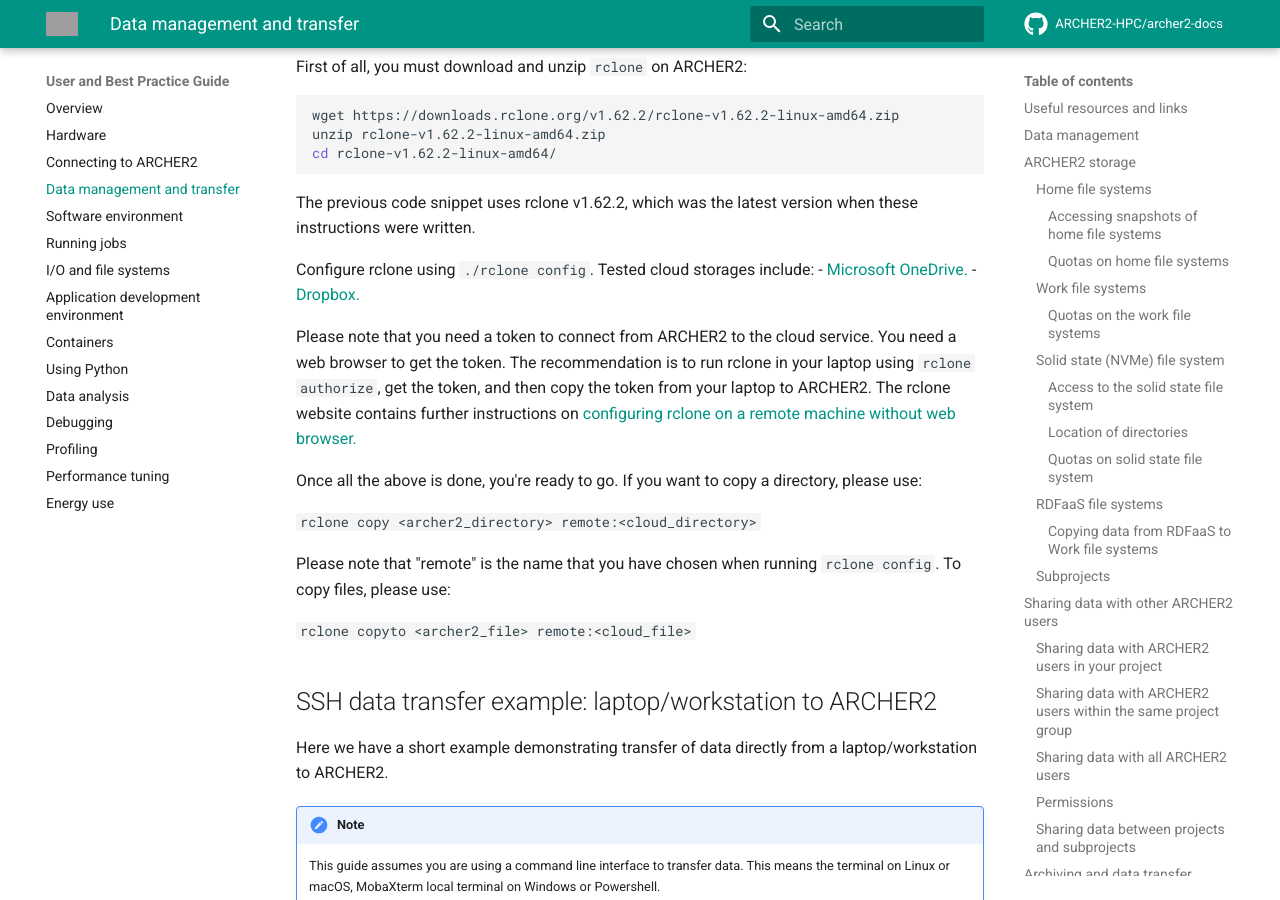
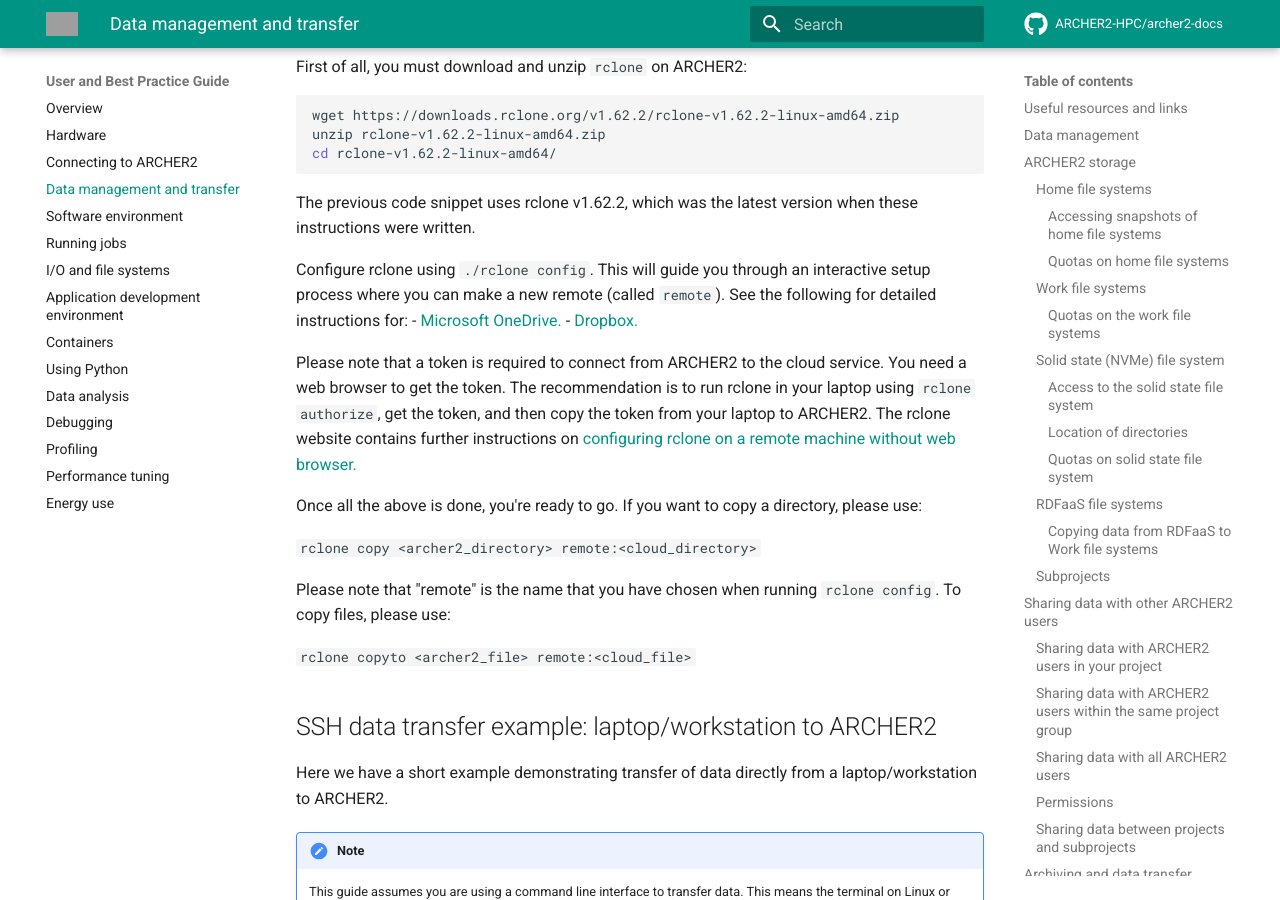
Before and after one commit to ARCHER2-HPC/archer2-docs, an MkDocs documentation site: the page built from docs/user-guide/data.md, in a window 1280 px wide and 900 px high, scrolled down 16155 px. Built offline with MkDocs 1.6.1 and Material for MkDocs 9.7.7, drawn with Linux system fonts in a browser that asks for light colours; comment, search, counter and statistics services are not loaded; grey boxes are pictures that could not be loaded.

Commit message:
Elaborate the use of `rclone config`

```diff
--- a/docs/user-guide/data.md
+++ b/docs/user-guide/data.md
@@ -727,11 +727,13 @@ cd rclone-v1.62.2-linux-amd64/
 The previous code snippet uses rclone v1.62.2, which was the latest version when
 these instructions were written.
 
-Configure rclone using `./rclone config`. Tested cloud storages include:
+Configure rclone using `./rclone config`. This will guide you through an
+interactive setup process where you can make a new remote (called `remote`).
+See the following for detailed instructions for:
 - [Microsoft OneDrive.](https://rclone.org/onedrive/)
 - [Dropbox.](https://rclone.org/dropbox/)
 
-Please note that you need a token to connect from ARCHER2 to the cloud service.
+Please note that a token is required to connect from ARCHER2 to the cloud service.
 You need a web browser to get the token. The recommendation is to run rclone
 in your laptop using `rclone authorize`, get the token, and then copy the token
 from your laptop to ARCHER2. The rclone website contains further instructions on
```
